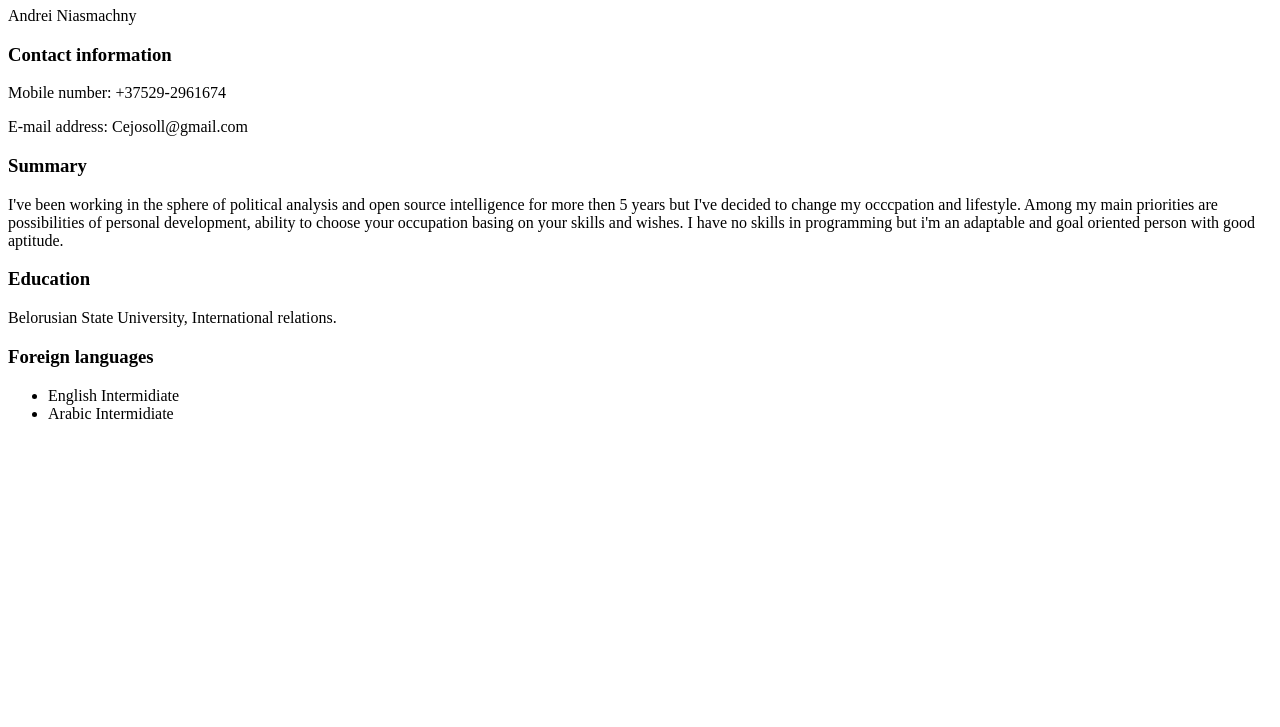
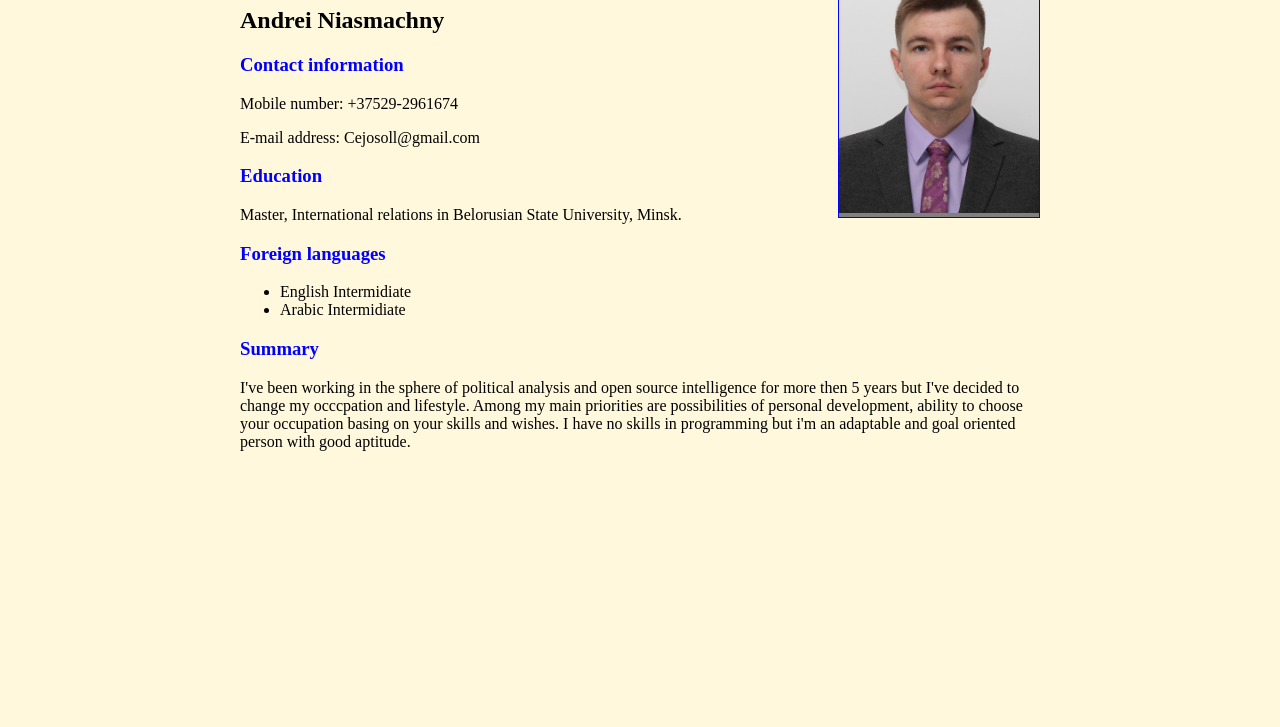
Before and after one commit to Andrew-Nes/rsschool-cv, a plain HTML site: page index.html in a window 1280 px wide. Shown: the part 73-800 px from the top of the page. Drawn offline with Linux system fonts and the light colour scheme; files whose address does not match are found by name.

Commit message:
refactor: add css styles for my cv

```diff
--- a/index.html
+++ b/index.html
@@ -1,28 +1,33 @@
-<!DOCTYPE html>
+<!doctype html>
 <html>
+  <title>My CV</title>
+  <head> <link href="C:\Users\Alex\Desktop\cv rs school\rsschool-cv\styles\style.css" rel="stylesheet" type="text/css"> </head>
 <body>
-
 <h1>Resume</h1>
-<p>Andrei Niasmachny</p>
+<div class="photo">
+<img src="C:\Users\Alex\Desktop\cv rs school\rsschool-cv\photo\photo.jpg" alt="me">
+</div>
+<div class="info">
+<h2>Andrei Niasmachny</h2>
 
 <h3>Contact information</h3>
 
 <p>Mobile number: +37529-2961674</p>
 <p>E-mail address: Cejosoll@gmail.com</p>
 
-<h3>Summary</h3>
-<p>I've been working in the sphere of political analysis and open source intelligence for more then 5 years but I've decided to change my occcpation and lifestyle. Among my main priorities are possibilities of personal development, ability to choose your occupation basing on your skills and wishes.
-I have no skills in programming but i'm an adaptable and goal oriented person with good aptitude.</p>
-
 <h3>Education</h3>
-Belorusian State University, International relations.
+Master, International relations in Belorusian State University, Minsk.
 
 <h3>Foreign languages</h3>
 <ul>
     <li>English Intermidiate</li>
     <li>Arabic Intermidiate</li>
-
   </ul>
-
+</div>
+<div class="summary">
+  <h3>Summary</h3>
+  <p>I've been working in the sphere of political analysis and open source intelligence for more then 5 years but I've decided to change my occcpation and lifestyle. Among my main priorities are possibilities of personal development, ability to choose your occupation basing on your skills and wishes.
+  I have no skills in programming but i'm an adaptable and goal oriented person with good aptitude.</p>
+</div>
 </body>
 </html>
--- a/styles/style.css
+++ b/styles/style.css
@@ -1,3 +1,48 @@
-h {
-    colour: blue;
+body {
+    width: 800px;
+    height: 100%;
+    margin: 0 auto;
+    background-color:cornsilk;
+    padding: 0 20px 0 20px;
+    border: 0;
+  }
+h1{
+    color: blue;
 }
+
+img {
+
+    width: 200px;
+
+}
+h3{ color: blue
+}
+.photo {
+    width: 200px;
+    background:grey;
+    padding: 0;
+    border: solid 1px blue;
+    float: right;
+    position: relative;
+    top: -40px;
+    right: 0;
+}
+.info {
+    width: 600px;
+    padding: 0;
+    border: 0;
+    float: top;
+    position: relative;
+    top: 0;
+    left: 0;
+}
+.summary {
+    width: 800px;
+    padding: 0;
+    margin: auto;
+    border: 0;
+    float: top;
+    position: relative;
+    top:0;
+    left: 0px;
+}
```
